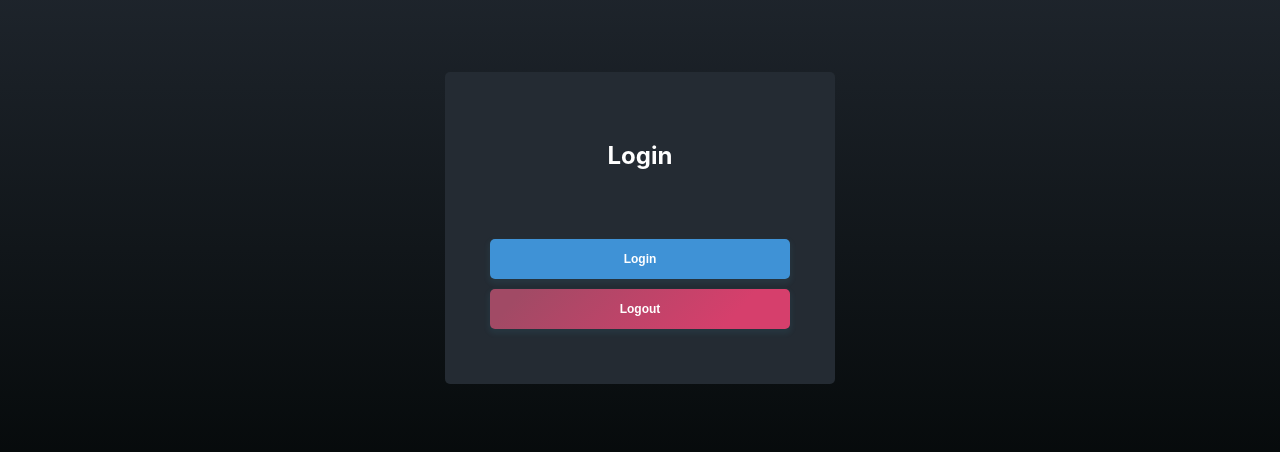
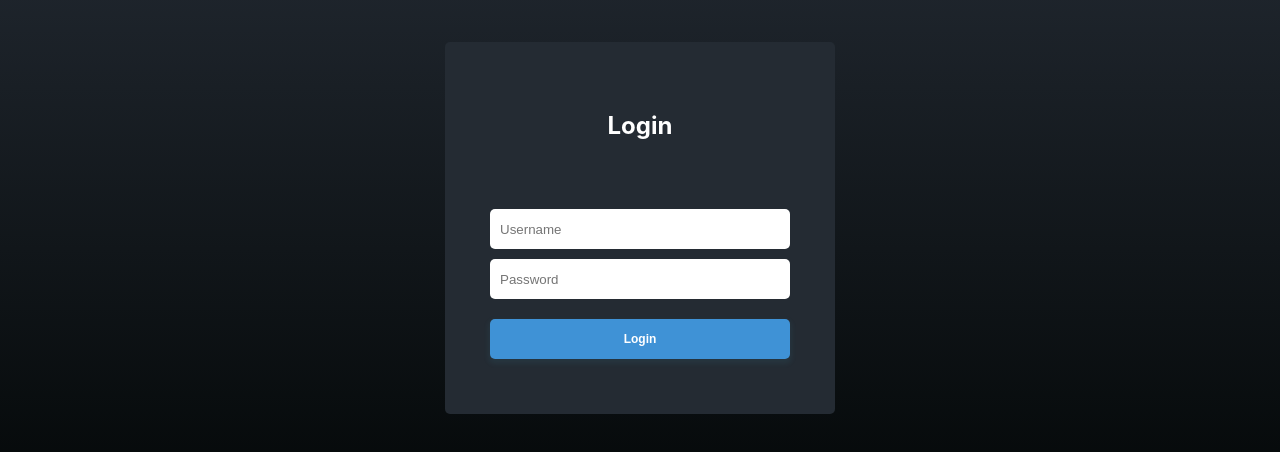
Before and after one commit to tobnys/datscha-property, a React (Create React App) app: page / in a window 1280 px wide. Shown: the part 132-584 px from the top of the page. Built offline with nearby package versions, Linux system fonts and the light colour scheme.

Commit message:
Add basic one way authentication and error management

```diff
--- a/src/App.tsx
+++ b/src/App.tsx
@@ -1,22 +1,87 @@
-import React from 'react';
-import styled from 'styled-components'
+import React, { useState } from "react";
+import styled from "styled-components";
 
 export default function App() {
+  // Global states
+  const [bearer, setBearer] = useState("");
+  const [fetching, setFetching] = useState(false);
+  const [error, setError] = useState("");
+
+  // Form value states
+  const [username, setUsername] = useState("");
+  const [password, setPassword] = useState("");
+
+  async function authenticateUser() {
+    const res = await fetch(
+      "https://datscha-fe-code-test-api.azurewebsites.net/login",
+      {
+        method: "post",
+        body: JSON.stringify({
+          username: username,
+          password: password,
+        }),
+        headers: {
+          "Content-Type": "application/json",
+          "Access-Control-Allow-Origin": "*"
+        }
+      }
+    );
+
+    console.log("RES", res);
+
+    const json = await res.json();
+    console.log("JSON", json);
+
+    if (!res.ok) {
+      if(json.message) {
+        setError(json.message);
+      } else {
+        setError(`An error occurred: ${res.statusText}`);
+      }
+    } else {
+      setBearer(json.token);
+    }
+  }
+
   return (
     <div>
-      <LoginBox>
-        <MainTitle>Login</MainTitle>
-        <ButtonWrapper>
-          <LoginButton>Login</LoginButton>
-        </ButtonWrapper>
+      {bearer ? (
+        // Authenticated
+        <LoginBox>
+          <MainTitle>Authenticated</MainTitle>
+        </LoginBox>
+      ) : (
+        // Not authenticated
+        <LoginBox>
+          <MainTitle>Login</MainTitle>
 
-        <ButtonWrapper>
-          <SignOutButton disabled >Logout</SignOutButton>
-        </ButtonWrapper>
-      </LoginBox>
+          <FormWrapper>
+            <RowWrapper>
+              <StyledInput placeholder="Username" value={username} onChange={(e) => setUsername(e.target.value)} />
+            </RowWrapper>
+
+            <RowWrapper>
+              <StyledInput placeholder="Password" type="password" value={password} onChange={(e) => setPassword(e.target.value)} />
+            </RowWrapper>
+          </FormWrapper>
+
+          <RowWrapper>
+            <LoginButton onClick={() => authenticateUser()}>Login</LoginButton>
+          </RowWrapper>
+        </LoginBox>
+      )}
     </div>
   );
 }
+
+const StyledInput = styled.input`
+  display: flex;
+  flex-direction: column;
+  border: 0;
+  border-radius: 5px;
+  height: 30px;
+  padding: 5px 10px;
+`
 
 const LoginButton = styled.button`
   background: linear-gradient(312deg,#3f92d6 30%, rgb(63, 146, 214)  90%);
@@ -29,14 +94,14 @@ const LoginButton = styled.button`
   color: white;
 `
 
-const SignOutButton = styled(LoginButton)`
-  background: linear-gradient(312deg,#d63f6c 20%, #a14a65  90%);
-`
-
-const ButtonWrapper = styled.div`
+const RowWrapper = styled.div`
   display: flex;
   flex-direction: column;
   margin-bottom: 10px;
+`
+
+const FormWrapper = styled.div`
+  margin-bottom: 20px;
 `
 
 const MainTitle = styled.h3`
```
